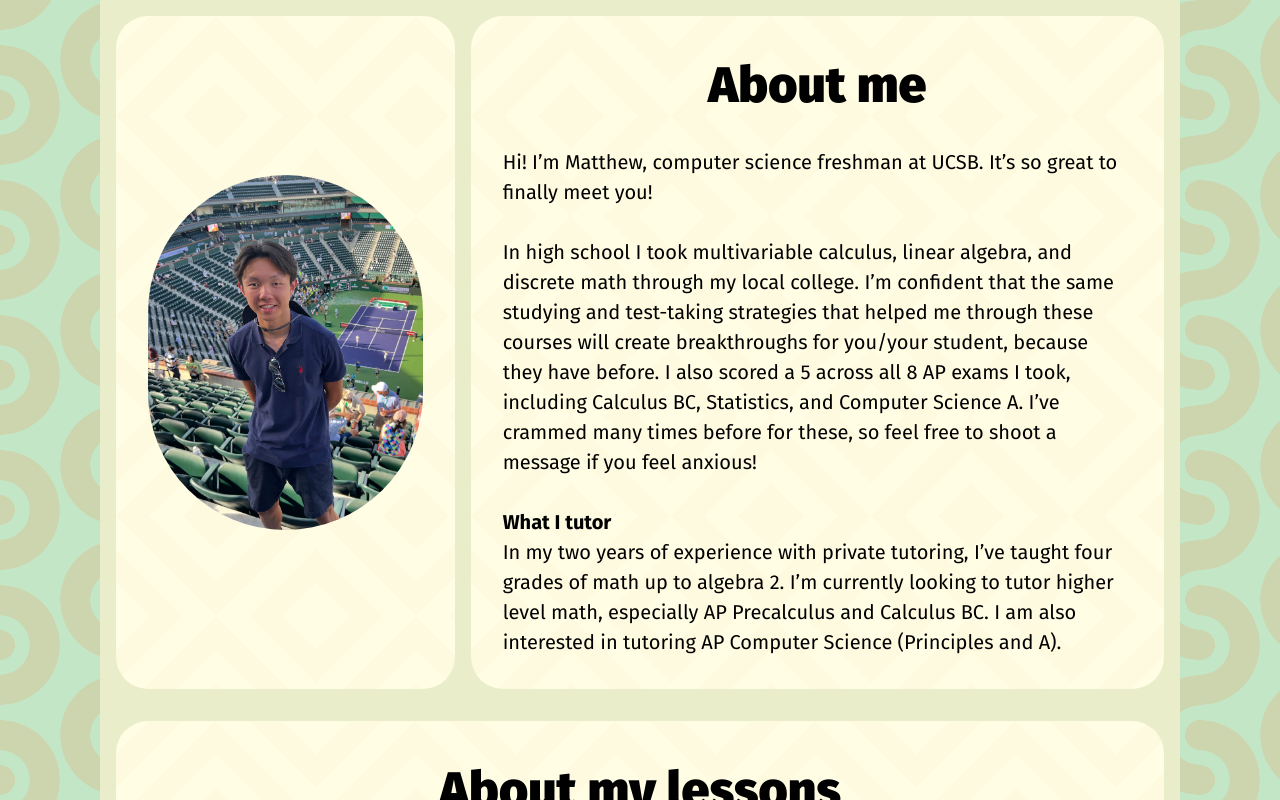
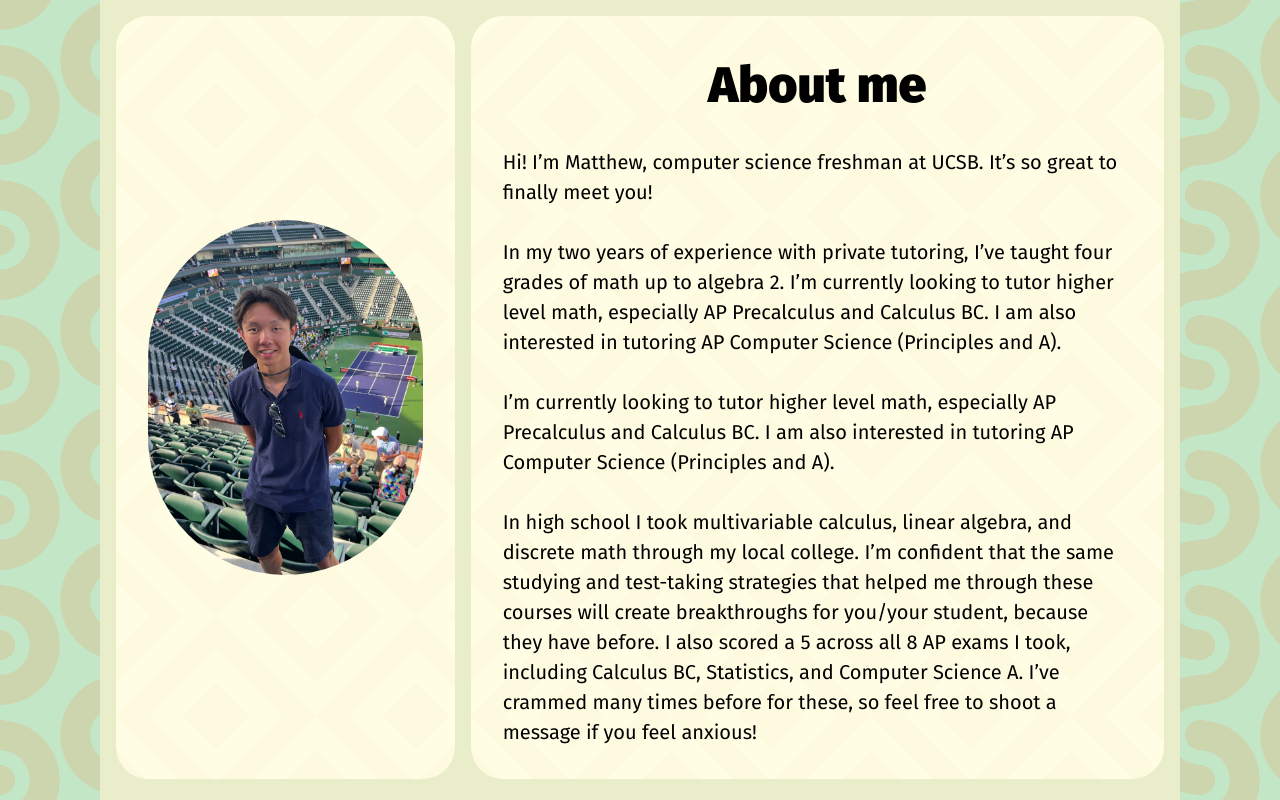
Before and after one commit to Matthew-Li-mtl/tutoring-website, a React (Vite) app: page / in a window 1280 px wide. Shown: the top 800 px of the page. Built offline with nearby package versions, Linux system fonts and the light colour scheme.

Commit message:
update about me

```diff
--- a/src/pages/Home.tsx
+++ b/src/pages/Home.tsx
@@ -24,12 +24,13 @@ export default function Home() {
                 Hi! I’m Matthew, computer science freshman at UCSB. It’s so great to finally meet you!
                 <br />
                 <br />
-                In high school I took multivariable calculus, linear algebra, and discrete math through my local college. I’m confident that the same studying and test-taking strategies that helped me through these courses will create breakthroughs for you/your student, because they have before. I also scored a 5 across all 8 AP exams I took, including Calculus BC, Statistics, and Computer Science A. I’ve crammed many times before for these, so feel free to shoot a message if you feel anxious!
+                In my two years of experience with private tutoring, I’ve taught four grades of math up to algebra 2. I’m currently looking to tutor higher level math, especially AP Precalculus and Calculus BC. I am also interested in tutoring AP Computer Science (Principles and A).
                 <br />
                 <br />
-                <b>What I tutor</b>
+                I’m currently looking to tutor higher level math, especially AP Precalculus and Calculus BC. I am also interested in tutoring AP Computer Science (Principles and A).
                 <br />
-                In my two years of experience with private tutoring, I’ve taught four grades of math up to algebra 2. I’m currently looking to tutor higher level math, especially AP Precalculus and Calculus BC. I am also interested in tutoring AP Computer Science (Principles and A).
+                <br />
+                In high school I took multivariable calculus, linear algebra, and discrete math through my local college. I’m confident that the same studying and test-taking strategies that helped me through these courses will create breakthroughs for you/your student, because they have before. I also scored a 5 across all 8 AP exams I took, including Calculus BC, Statistics, and Computer Science A. I’ve crammed many times before for these, so feel free to shoot a message if you feel anxious!
               </p>
             </div>
           </div>
```
